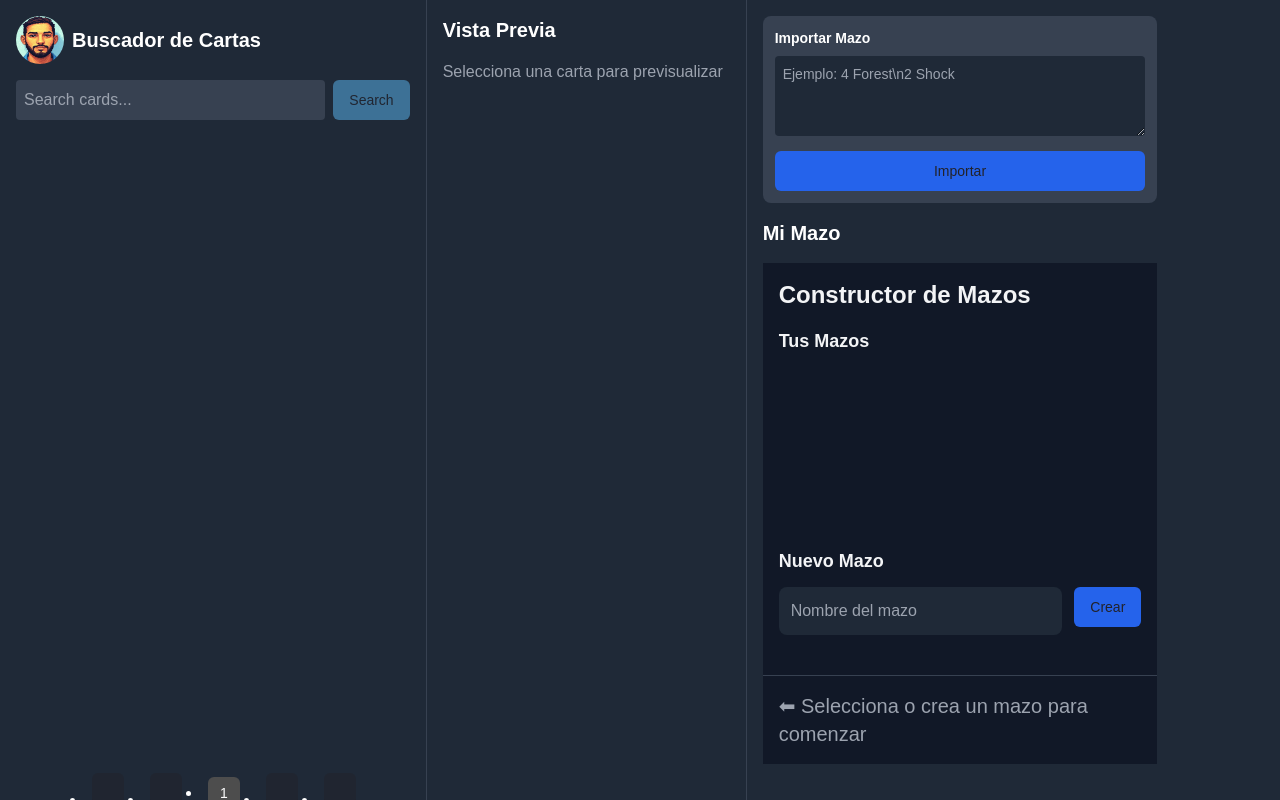
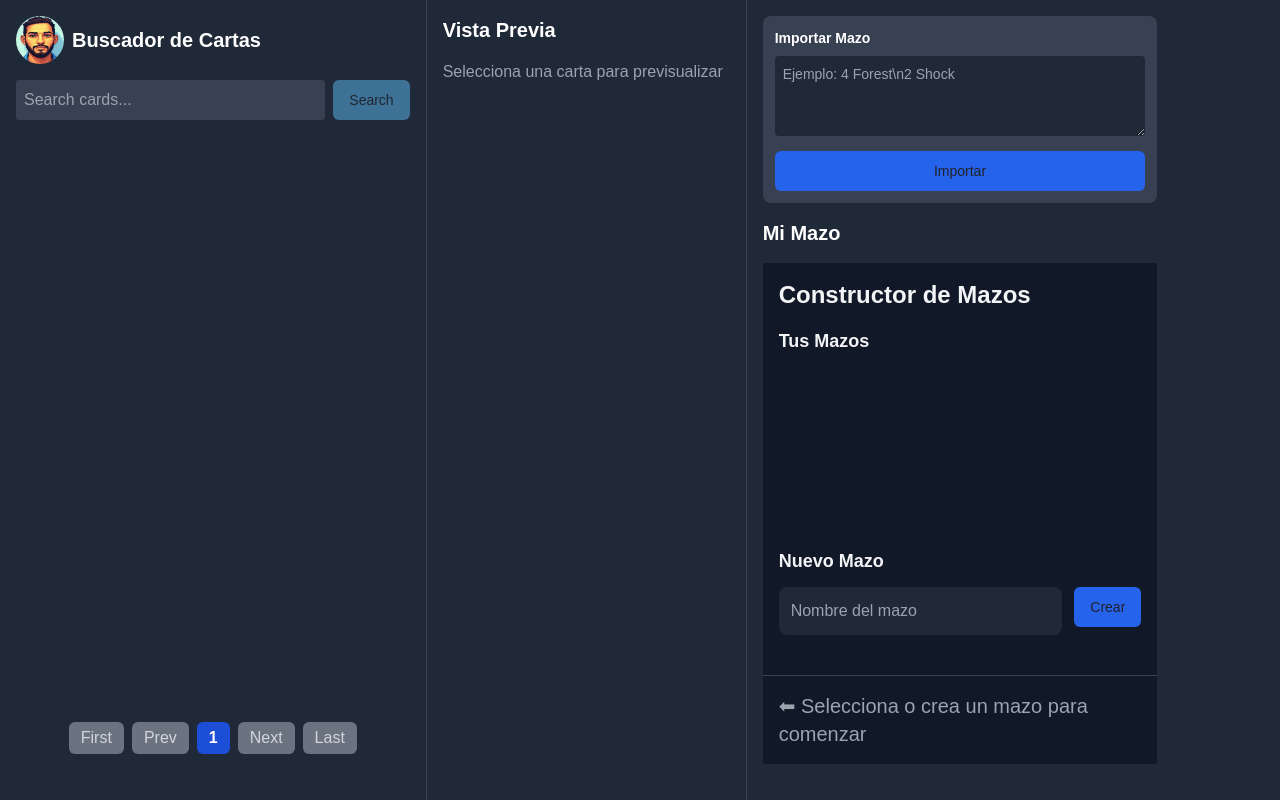
Before and after one commit to mendezgd/mtg, a Next.js app: page /deck-builder in a window 1280 px wide. Built offline with nearby package versions, Linux system fonts and the light colour scheme.

Commit message:
mobileSearch

```diff
--- a/src/components/CardSearch.tsx
+++ b/src/components/CardSearch.tsx
@@ -4,14 +4,6 @@ import React, { useState, useCallback, useRef, useEffect } from "react";
 import axios from "axios";
 import type { Card as CardListCard } from "@/components/CardList";
 import { Button } from "@/components/ui/button";
-import {
-  Pagination,
-  PaginationContent,
-  PaginationItem,
-  PaginationLink,
-  PaginationNext,
-  PaginationPrevious,
-} from "@/components/ui/pagination";
 import { Icons } from "@/components/icons";
 
 interface CardData {
@@ -68,7 +60,6 @@ const CardSearch: React.FC<CardSearchProps> = ({
     return () => window.removeEventListener("resize", handleResize);
   }, []);
 
-  // Build the search query for Scryfall
   const buildSearchQuery = (term: string) => {
     const baseQuery = "format:premodern";
     return term.trim()
@@ -76,7 +67,6 @@ const CardSearch: React.FC<CardSearchProps> = ({
       : baseQuery;
   };
 
-  // Handle the search functionality
   const handleSearch = useCallback(
     async (page: number = 1) => {
       if (!searchTerm.trim()) return;
@@ -93,7 +83,6 @@ const CardSearch: React.FC<CardSearchProps> = ({
 
         const response = await axios.get(url);
 
-        // Filter valid cards
         const filteredCards = response.data.data.filter(
           (card: CardData) =>
             card.legalities?.premodern === "legal" &&
@@ -107,7 +96,6 @@ const CardSearch: React.FC<CardSearchProps> = ({
 
         setSearchResults(filteredCards);
 
-        // Calculate total pages
         const calculatedTotalPages = Math.ceil(
           Math.min(response.data.total_cards, MAX_RESULTS) / CARDS_PER_PAGE
         );
@@ -130,7 +118,6 @@ const CardSearch: React.FC<CardSearchProps> = ({
     [searchTerm]
   );
 
-  // Handle page changes
   const handlePageChange = (newPage: number) => {
     if (newPage >= 1 && newPage <= totalPages) {
       setCurrentPage(newPage);
@@ -139,7 +126,6 @@ const CardSearch: React.FC<CardSearchProps> = ({
     }
   };
 
-  // Get visible pages for pagination
   const getVisiblePages = () => {
     const visiblePages = [];
     const maxVisible = 5;
@@ -188,16 +174,10 @@ const CardSearch: React.FC<CardSearchProps> = ({
       {/* Search Results */}
       <div
         ref={searchResultsRef}
-        className="grid grid-cols-3 sm:grid-cols-2 md:grid-cols-3 gap-4 overflow-y-auto p-1"
-        style={{
-          height: isMobile ? "calc(100vh - 200px)" : "calc(4 * (240px + 1rem))",
-        }}
+        className="grid grid-cols-2 sm:grid-cols-2 md:grid-cols-4 gap-1 overflow-y-auto p-1 h-[calc(100vh-230px)] max-h-[calc(4*(350px+1rem))]"
       >
         {searchResults.map((card) => (
-          <div
-            key={card.id}
-            className="rounded-lg p-1 md:p-2 flex flex-col h-[180px] md:h-[240px]"
-          >
+          <div key={card.id} className="rounded-lg p-1 md:p-2 flex flex-col">
             <div className="flex-1 relative group">
               <button
                 onClick={() => onCardPreview(card)}
@@ -234,100 +214,75 @@ const CardSearch: React.FC<CardSearchProps> = ({
         ))}
       </div>
 
-      {/* Pagination */}
-      <div className="flex items-center gap-1 flex-wrap justify-center">
+      {/* Pagination Bar */}
+      <div className="flex items-center justify-center gap-2 mt-4 flex-wrap overflow-x-auto px-2">
         {/* First Page Button */}
-        <PaginationItem>
-          <PaginationPrevious
-            href="#"
-            onClick={(e) => {
-              e.preventDefault();
-              handlePageChange(1);
-            }}
-            className={
-              currentPage === 1 ? "opacity-50 pointer-events-none" : ""
-            }
-          />
-        </PaginationItem>
+        <button
+          onClick={() => handlePageChange(1)}
+          disabled={currentPage === 1}
+          className={`px-3 py-1 rounded-md ${
+            currentPage === 1
+              ? "bg-gray-500 text-gray-300 cursor-not-allowed"
+              : "bg-blue-600 text-white hover:bg-blue-700"
+          }`}
+        >
+          First
+        </button>
 
         {/* Previous Page Button */}
-        <PaginationItem>
-          <PaginationPrevious
-            href="#"
-            onClick={(e) => {
-              e.preventDefault();
-              handlePageChange(currentPage - 1);
-            }}
-            className={
-              currentPage === 1 ? "opacity-50 pointer-events-none" : ""
-            }
-          />
-        </PaginationItem>
+        <button
+          onClick={() => handlePageChange(currentPage - 1)}
+          disabled={currentPage === 1}
+          className={`px-3 py-1 rounded-md ${
+            currentPage === 1
+              ? "bg-gray-500 text-gray-300 cursor-not-allowed"
+              : "bg-blue-600 text-white hover:bg-blue-700"
+          }`}
+        >
+          Prev
+        </button>
 
-        {/* Visible Page Numbers */}
+        {/* Page Numbers */}
         {getVisiblePages().map((page) => (
-          <PaginationItem key={page}>
-            <PaginationLink
-              href="#"
-              onClick={(e) => {
-                e.preventDefault();
-                handlePageChange(page);
-              }}
-              isActive={page === currentPage}
-            >
-              {page}
-            </PaginationLink>
-          </PaginationItem>
+          <button
+            key={page}
+            onClick={() => handlePageChange(page)}
+            className={`px-3 py-1 rounded-md ${
+              page === currentPage
+                ? "bg-blue-700 text-white font-bold"
+                : "bg-gray-700 text-white hover:bg-blue-600"
+            }`}
+          >
+            {page}
+          </button>
         ))}
 
         {/* Next Page Button */}
-        <PaginationItem>
-          <PaginationNext
-            href="#"
-            onClick={(e) => {
-              e.preventDefault();
-              handlePageChange(currentPage + 1);
-            }}
-            className={
-              currentPage === totalPages ? "opacity-50 pointer-events-none" : ""
-            }
-          />
-        </PaginationItem>
+        <button
+          onClick={() => handlePageChange(currentPage + 1)}
+          disabled={currentPage === totalPages}
+          className={`px-3 py-1 rounded-md ${
+            currentPage === totalPages
+              ? "bg-gray-500 text-gray-300 cursor-not-allowed"
+              : "bg-blue-600 text-white hover:bg-blue-700"
+          }`}
+        >
+          Next
+        </button>
 
         {/* Last Page Button */}
-        <PaginationItem>
-          <PaginationNext
-            href="#"
-            onClick={(e) => {
-              e.preventDefault();
-              handlePageChange(totalPages);
-            }}
-            className={
-              currentPage === totalPages ? "opacity-50 pointer-events-none" : ""
-            }
-          />
-        </PaginationItem>
+        <button
+          onClick={() => handlePageChange(totalPages)}
+          disabled={currentPage === totalPages}
+          className={`px-3 py-1 rounded-md ${
+            currentPage === totalPages
+              ? "bg-gray-500 text-gray-300 cursor-not-allowed"
+              : "bg-blue-600 text-white hover:bg-blue-700"
+          }`}
+        >
+          Last
+        </button>
       </div>
-
-      {/* Pagination Info */}
-      <div className="text-sm text-muted-foreground">
-        Página {currentPage} de {totalPages} • {searchResults.length} resultados
-      </div>
-
-      {/* Mobile Page Selector */}
-      {isMobile && (
-        <select
-          value={currentPage}
-          onChange={(e) => handlePageChange(Number(e.target.value))}
-          className="bg-background border rounded-md p-1 text-sm"
-        >
-          {Array.from({ length: totalPages }, (_, i) => i + 1).map((page) => (
-            <option key={page} value={page}>
-              Página {page}
-            </option>
-          ))}
-        </select>
-      )}
     </div>
   );
 };
```
